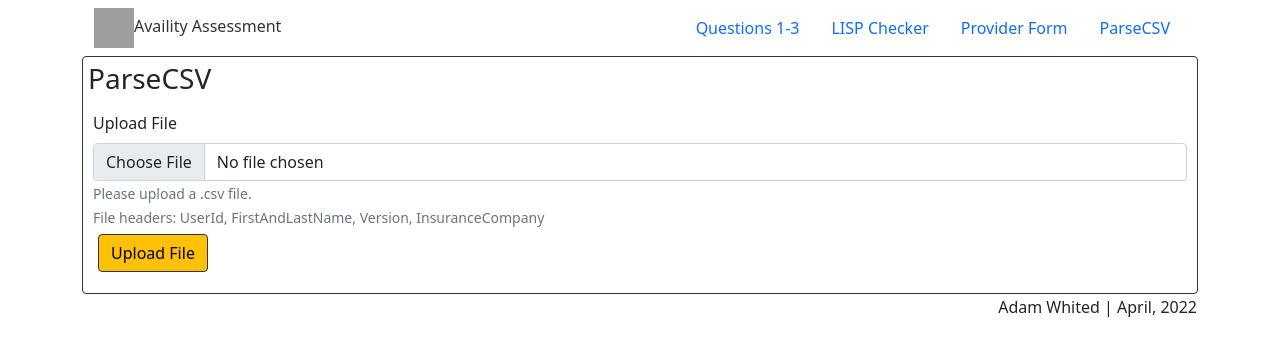
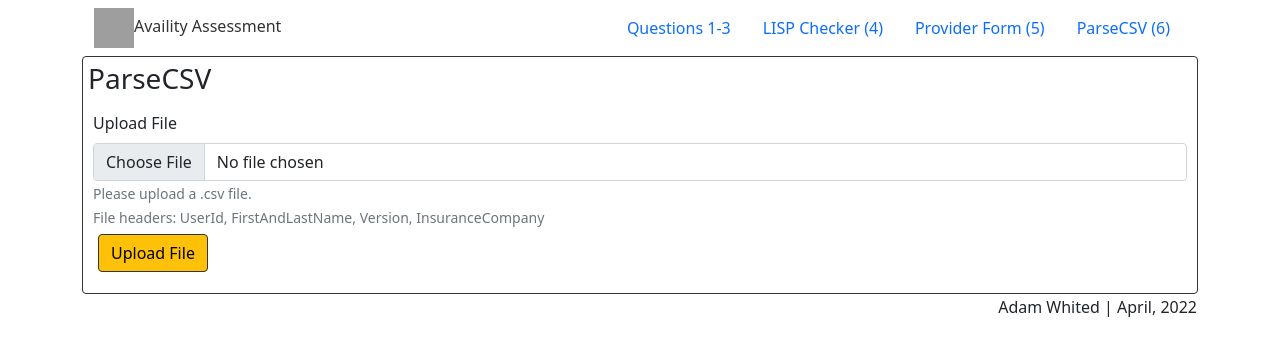
Before and after one commit to whitedadam/availity-assessment, a React (Create React App) app: page /parse-csv in a window 1280 px wide. Shown: the top 356 px of the page. Built offline with nearby package versions, Linux system fonts and the light colour scheme; grey boxes are pictures that could not be loaded.

Commit message:
Updates to Nav and Package Lock

```diff
--- a/src/components/Navigation.js
+++ b/src/components/Navigation.js
@@ -17,17 +17,17 @@ const Navigation = () => {
         </NavItem>
         <NavItem>
           <NavLink tag={Link} to="/lisp-checker">
-            LISP Checker
+            LISP Checker (4)
           </NavLink>
         </NavItem>
         <NavItem>
           <NavLink tag={Link} to="/provider-form">
-            Provider Form
+            Provider Form (5)
           </NavLink>
         </NavItem>
         <NavItem>
           <NavLink tag={Link} to="/parse-csv">
-            ParseCSV
+            ParseCSV (6)
           </NavLink>
         </NavItem>
       </Nav>
--- a/src/components/ParseCSV.js
+++ b/src/components/ParseCSV.js
@@ -34,7 +34,6 @@ const ParseCSV = () => {
           csvData.push(results.data[i]);
         filterData();
         setCsvLoaded(true);
-        // console.log(csvData);
       },
     });
   };
@@ -99,14 +98,16 @@ const ParseCSV = () => {
           return 0;
         });
 
-        // Setting state arrays
-        if (company === "Florida Blue")
+        // Setting state arrays and writing to json file
+        if (company === "Florida Blue") {
           setFloridaBlue(JSON.parse(JSON.stringify(arr)));
-
-        if (company === "United Healthcare")
+        }
+        if (company === "United Healthcare") {
           setUnited(JSON.parse(JSON.stringify(arr)));
-
-        if (company === "Delta") setDelta(JSON.parse(JSON.stringify(arr)));
+        }
+        if (company === "Delta") {
+          setDelta(JSON.parse(JSON.stringify(arr)));
+        }
 
         // Clearing array for next iteration
         arr = [];
@@ -114,7 +115,7 @@ const ParseCSV = () => {
     } catch (err) {
       console.log(err);
     }
-  };
+  }; // end filterData
   return (
     <Card style={{ borderColor: "#333" }}>
       <CardTitle style={{ margin: "5px" }} tag={"h3"}>
```
Also changed, not shown: 1 other file (tests, documents, lock files or other folders).
